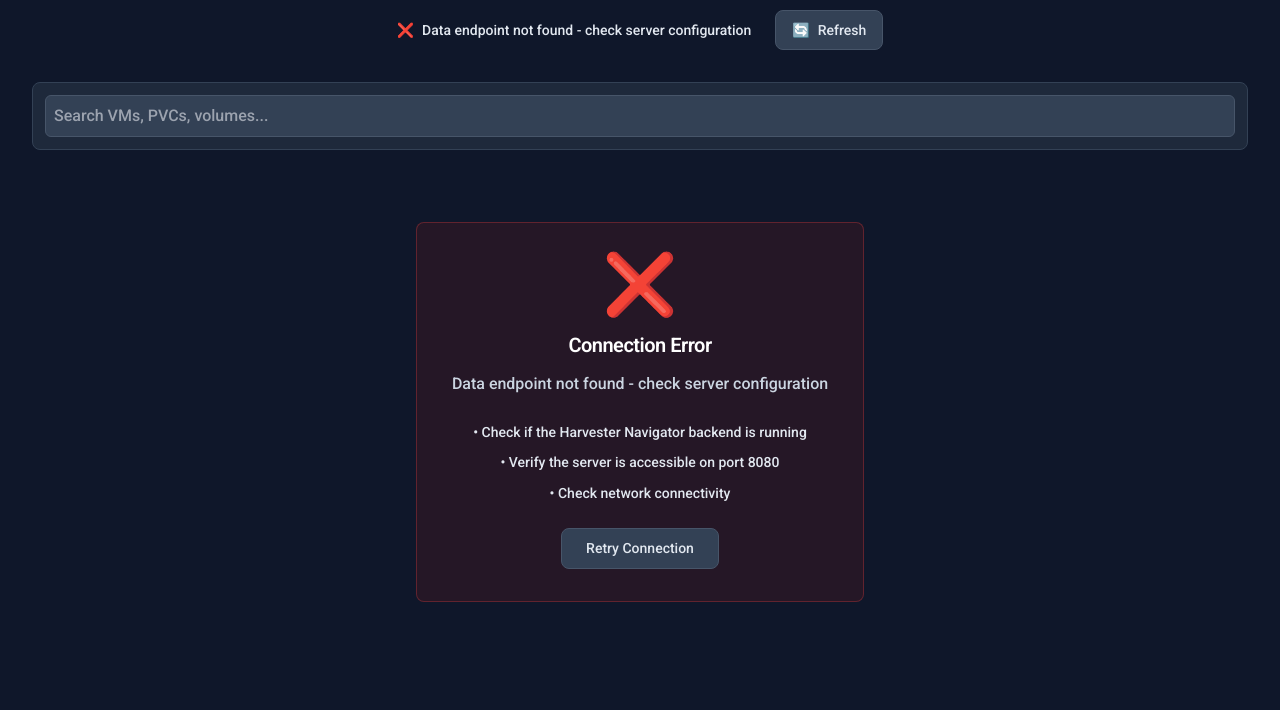
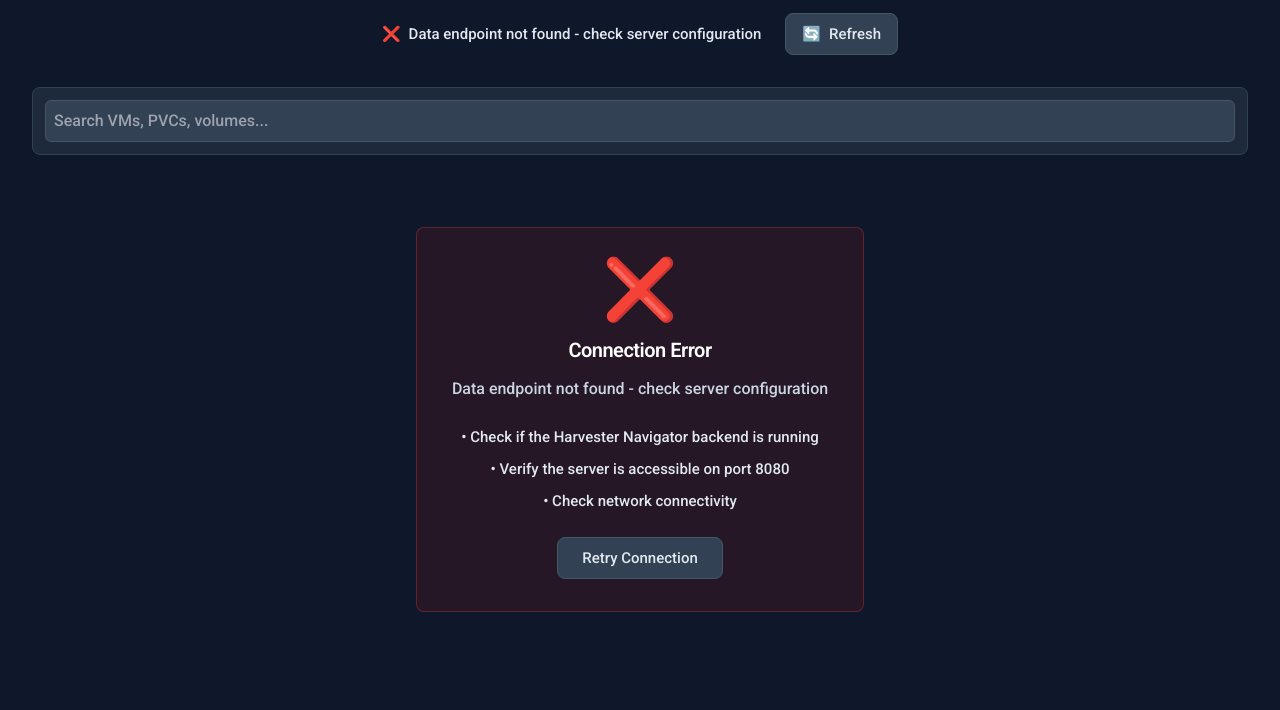
Before and after one commit to rajeshkio/harvester-navigator, a website: page index.html in a window 1280 px wide. Shown: the part 90-800 px from the top of the page. Drawn offline with nearby package versions, Linux system fonts and the light colour scheme; no server answers.

Commit message:
Added local css load using tailwind (#62)

```diff
--- a/index.html
+++ b/index.html
@@ -4,7 +4,7 @@
     <meta charset="UTF-8">
     <meta name="viewport" content="width=device-width, initial-scale=1.0">
     <title>Harvester Navigator</title>
-    <script src="https://cdn.tailwindcss.com"></script>
+    <link rel="stylesheet" href="styles/tailwind.css">
     <link rel="stylesheet" href="styles/main.css">
     <link rel="preconnect" href="https://fonts.googleapis.com">
     <link rel="preconnect" href="https://fonts.gstatic.com" crossorigin>
--- /dev/null
+++ b/input.css
@@ -0,0 +1,17 @@
+@tailwind base;
+@tailwind components;
+@tailwind utilities;
+
+/* Custom animations for the app */
+@keyframes spin {
+  from {
+    transform: rotate(0deg);
+  }
+  to {
+    transform: rotate(360deg);
+  }
+}
+
+.animate-spin {
+  animation: spin 1s linear infinite;
+}
--- /dev/null
+++ b/tailwind.config.js
@@ -0,0 +1,11 @@
+/** @type {import('tailwindcss').Config} */
+module.exports = {
+  content: [
+    "./index.html",
+    "./js/**/*.js",
+  ],
+  theme: {
+    extend: {},
+  },
+  plugins: [],
+}
```
Also changed, not shown: package.json (added, +12 -0 lines), README.md, styles/tailwind.css (added), 1 other file.
